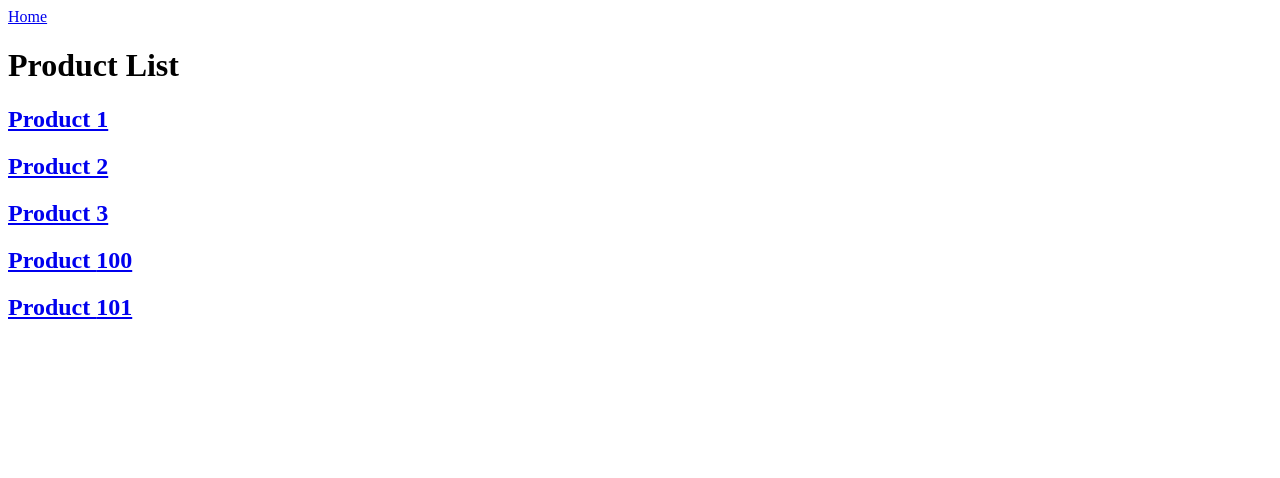
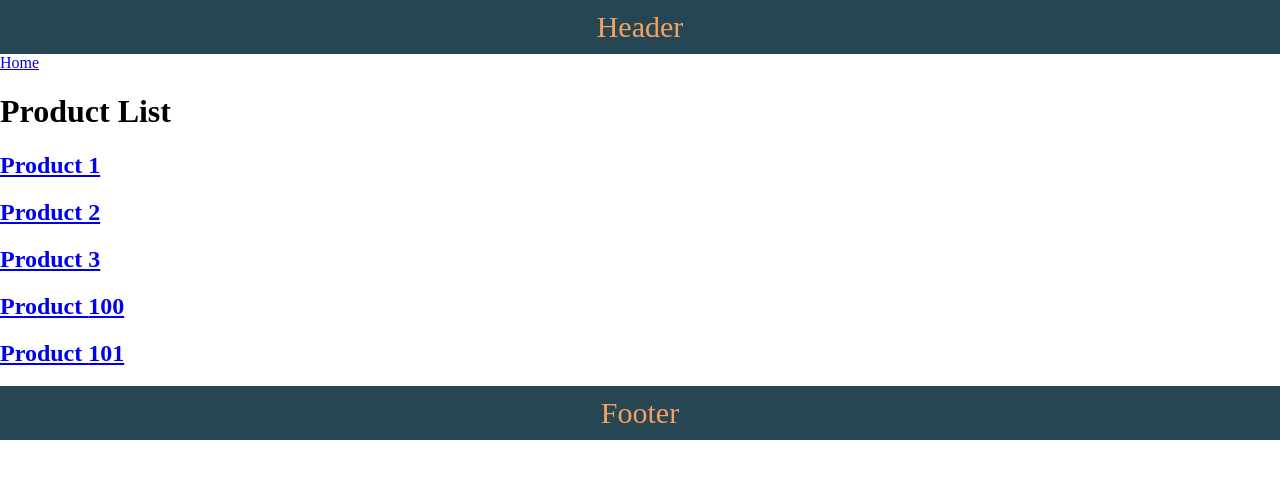
Before and after one commit to BhaumikDhameliya/sk-routing, a SvelteKit app: page /products in a window 1280 px wide. Shown: the top 478 px of the page. Built offline with nearby package versions, Linux system fonts and the light colour scheme.

Commit message:
Route Layout

```diff
--- a/src/app.html
+++ b/src/app.html
@@ -10,3 +10,9 @@
 		<div style="display: contents">%sveltekit.body%</div>
 	</body>
 </html>
+
+<style>
+	body {
+		margin: 0;
+	}
+</style>
--- /dev/null
+++ b/src/routes/+layout.svelte
@@ -0,0 +1,23 @@
+<script>
+</script>
+
+<header class="layout-header">Header</header>
+<slot />
+<footer class="layout-footer">Footer</footer>
+
+<style>
+	.layout-header {
+		background-color: #264653;
+		color: #f4a261;
+		font-size: 30px;
+		text-align: center;
+		padding: 10px;
+	}
+	.layout-footer {
+		background-color: #264653;
+		color: #f4a261;
+		font-size: 30px;
+		text-align: center;
+		padding: 10px;
+	}
+</style>
--- a/src/routes/products/+page.svelte
+++ b/src/routes/products/+page.svelte
@@ -5,13 +5,13 @@
 <a href="/">Home</a>
 
 <h1>Product List</h1>
-<a href="/products/product1">
+<a href="/products/1">
 	<h2>Product 1</h2>
 </a>
-<a href="/products/product2">
+<a href="/products/2">
 	<h2>Product 2</h2>
 </a>
-<a href="/products/product3">
+<a href="/products/3">
 	<h2>Product 3</h2>
 </a>
 <a href="/products/{productId}">
--- /dev/null
+++ b/src/routes/products/[productId=integer]/+layout.svelte
@@ -0,0 +1,2 @@
+<slot />
+<h3>Featured products</h3>
```
